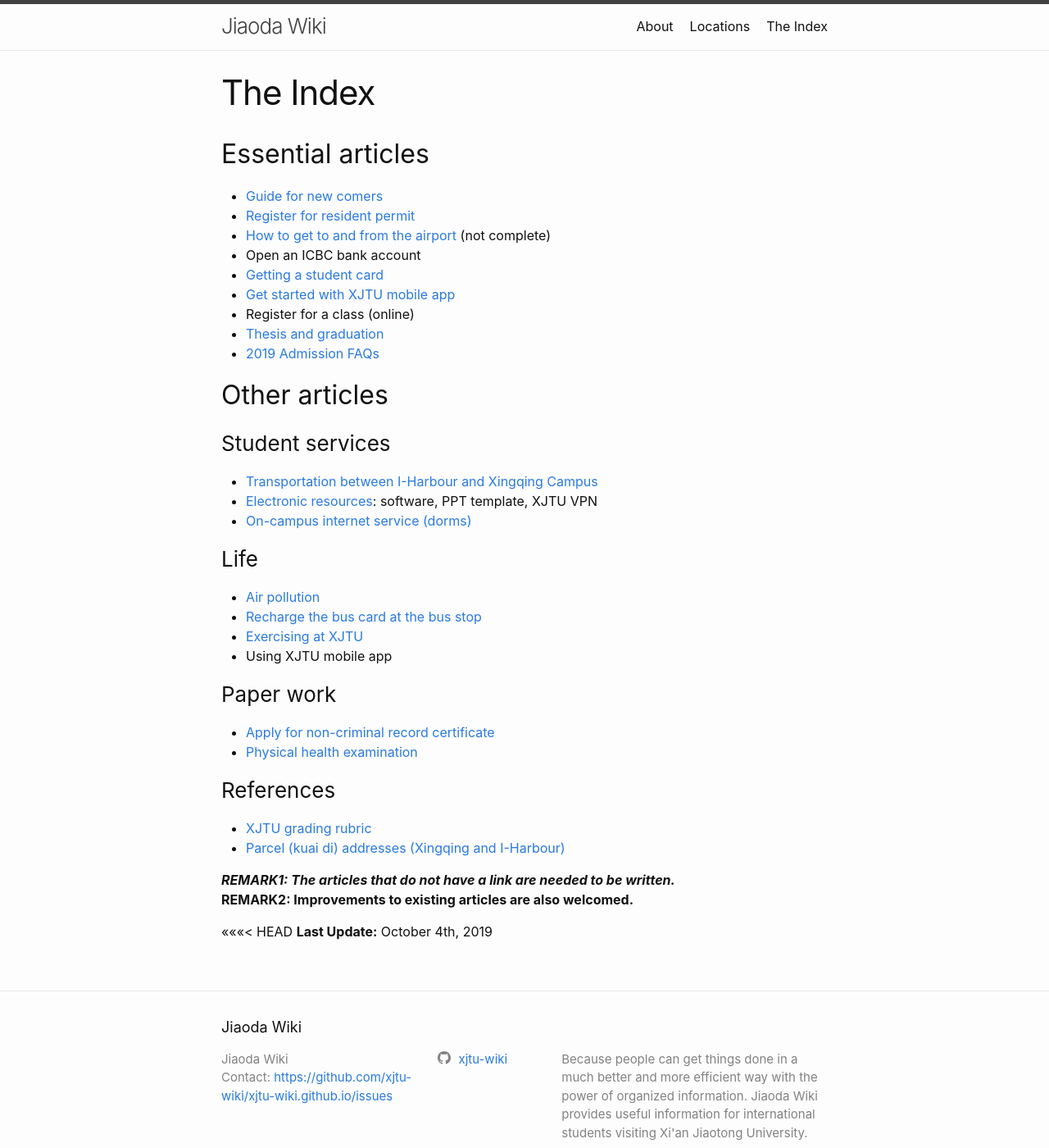
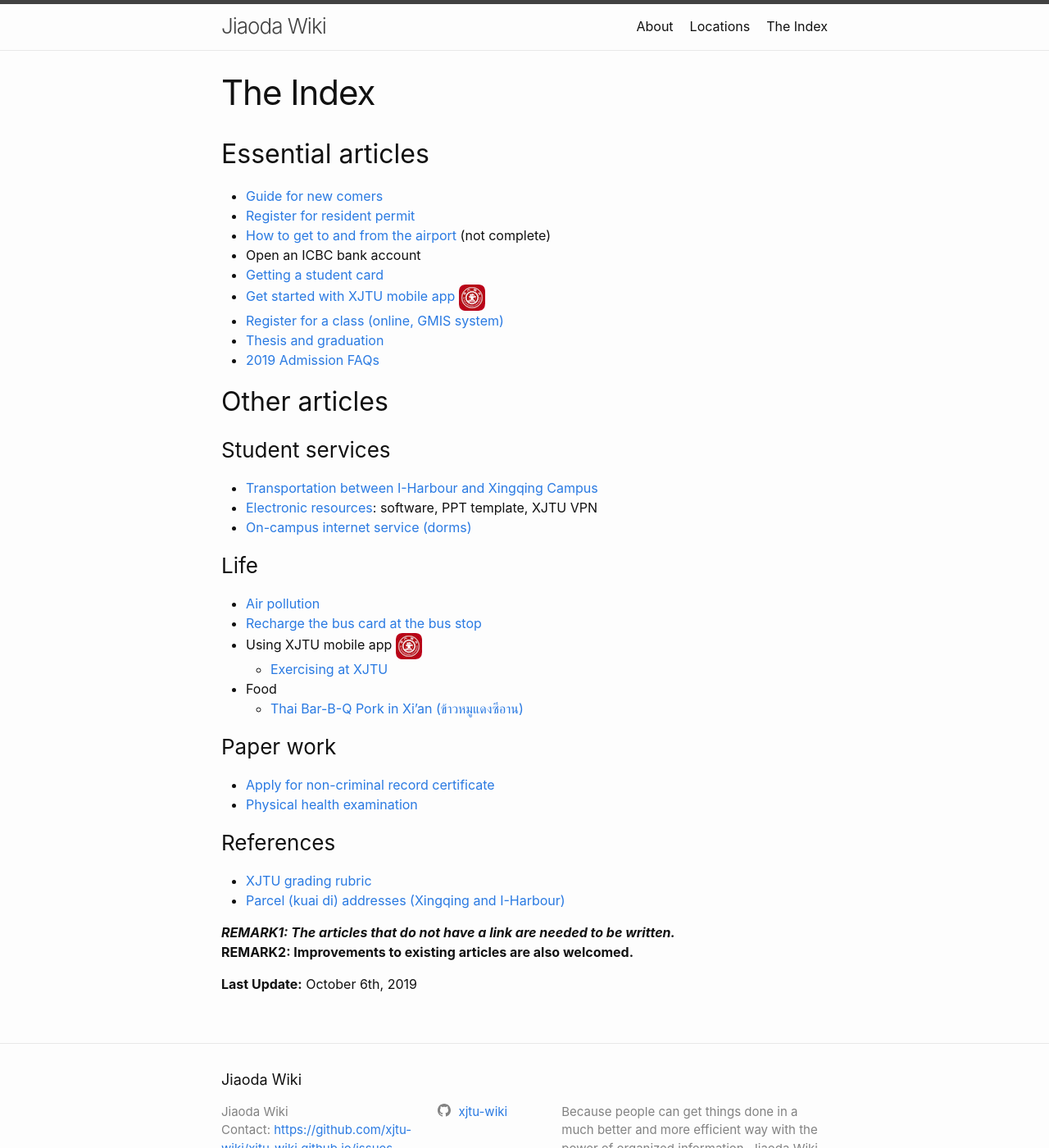
Before and after one commit to xjtu-wiki/xjtu-wiki.github.io, a Jekyll site: the page built from the-index.md, in a window 1280 px wide and 1400 px high. Shown: the whole window at 82% size. Built offline with Jekyll 4.4.1, drawn with Linux system fonts in a browser that asks for light colours; comment, search, counter and statistics services are not loaded.

Commit message:
Add XJTU mobile app icon and BBQ pork article

```diff
--- a/the-index.md
+++ b/the-index.md
@@ -9,8 +9,8 @@
 * [How to get to and from the airport](/guidelines/airport-transport) (not complete)
 * Open an ICBC bank account
 * [Getting a student card](/guidelines/get-a-student-card)
-* [Get started with XJTU mobile app](/guidelines/xjtu-mobile-app)
-* Register for a class (online)
+* [Get started with XJTU mobile app](/guidelines/xjtu-mobile-app) ![XJTU Mobile app icon](/assets/img/xjtu-mobile-app/app-icon-small.png)
+* [Register for a class (online, GMIS system)](/guidelines/class-registration)
 * [Thesis and graduation](/guidelines/thesis)
 * [2019 Admission FAQs](/guidelines/2019-admission-faq)
 
@@ -21,10 +21,12 @@
 * [On-campus internet service (dorms)](/guidelines/campus-internet-service)
 
 ### Life
-* [Air pollution](/guidelines/air-pollution/)
-* [Recharge the bus card at the bus stop](/guidelines/recharge-bus-card-bus-stop/)
-* [Exercising at XJTU](/guidelines/exercise/)
-* Using XJTU mobile app
+- [Air pollution](/guidelines/air-pollution/)
+- [Recharge the bus card at the bus stop](/guidelines/recharge-bus-card-bus-stop/)
+- Using XJTU mobile app ![XJTU Mobile app icon](/assets/img/xjtu-mobile-app/app-icon-small.png)
+  - [Exercising at XJTU](/guidelines/exercise/)
+- Food
+  - [Thai Bar-B-Q Pork in Xi’an (ข้าวหมูแดงซีอาน)](/guidelines/red-pork-rice)
 
 ### Paper work
 * [Apply for non-criminal record certificate](/guidelines/non-criminal-record/)
@@ -38,5 +40,4 @@
 <br />
 **REMARK2: Improvements to existing articles are also welcomed.**
 
-<<<<<<< HEAD
-**Last Update:** October 4th, 2019
+**Last Update:** October 6th, 2019
```
Also changed, not shown: _guidelines/red-pork-rice.md (added, +72 -0 lines), assets/img/red-pork-rice/Picture1.png (added), assets/img/red-pork-rice/Picture10.png (added), assets/img/red-pork-rice/Picture11.png (added), assets/img/red-pork-rice/Picture12.png (added), assets/img/red-pork-rice/Picture13.png (added), assets/img/red-pork-rice/Picture2.png (added), assets/img/red-pork-rice/Picture3.png (added), assets/img/red-pork-rice/Picture4.png (added), assets/img/red-pork-rice/Picture5.png (added), assets/img/red-pork-rice/Picture6.png (added), assets/img/red-pork-rice/Picture7.png (added), assets/img/red-pork-rice/Picture8.png (added), assets/img/red-pork-rice/Picture9.png (added), 1 more files, 1 other file.
